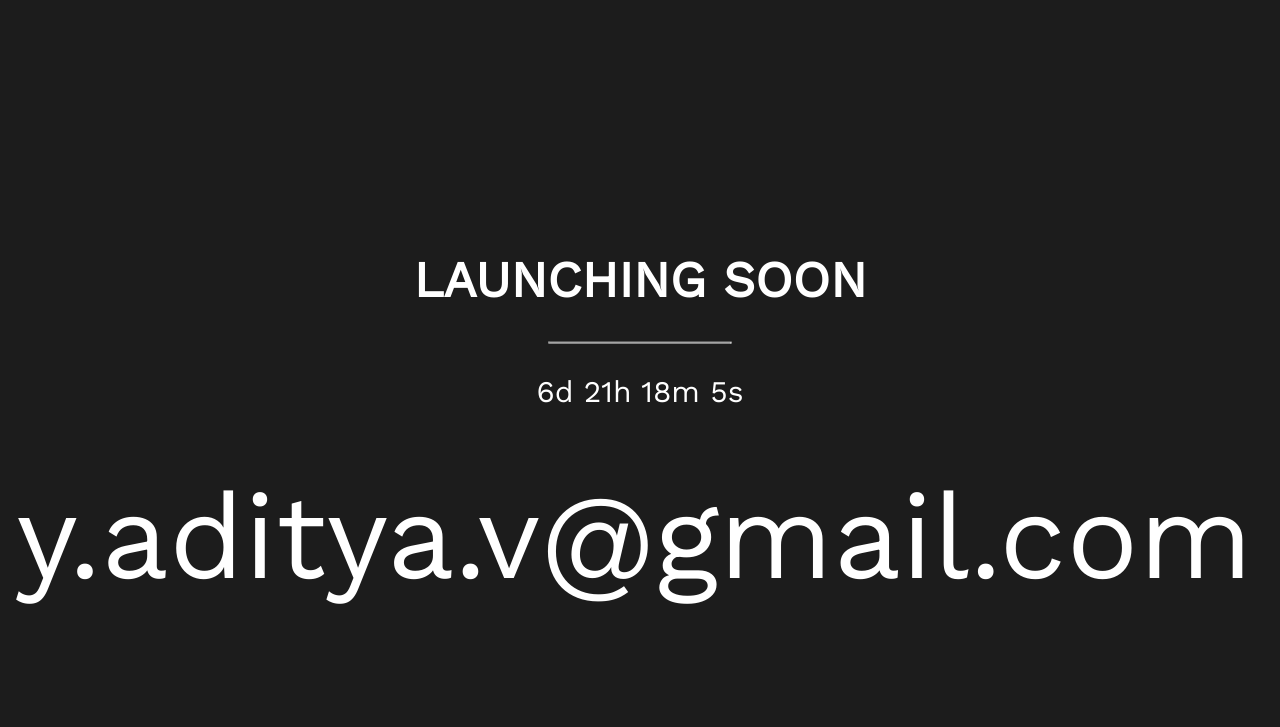
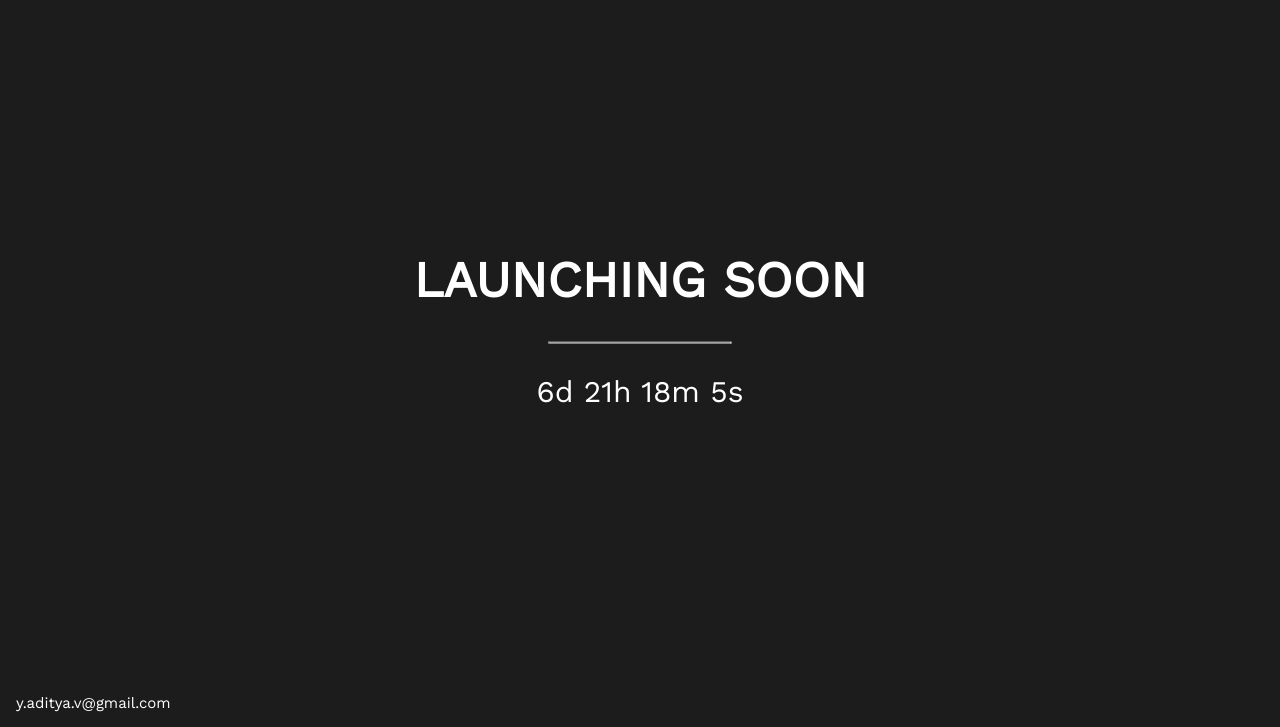
Before and after one commit to theyalamanchili/adityayalamanchili.com, a plain HTML site: page index.html in a window 1280 px wide. Shown: the part 73-800 px from the top of the page. Drawn offline with nearby package versions, Linux system fonts and the light colour scheme.

Commit message:
Update index.html

```diff
--- a/index.html
+++ b/index.html
@@ -24,7 +24,7 @@ body, html {
 
 .bottomleft {
   font-family: 'Work Sans' !important;
-  font-size: 15vh;
+  font-size: 15px;
   position: absolute;
   bottom: 0;
   left: 16px;
@@ -43,6 +43,7 @@ hr {
   width: 40%;
 }
 .logo{
+  @media only screen and (max-width: 600px) { width: 25%;}
   width: 8%;
   top:2%;
   position: fixed;
```
